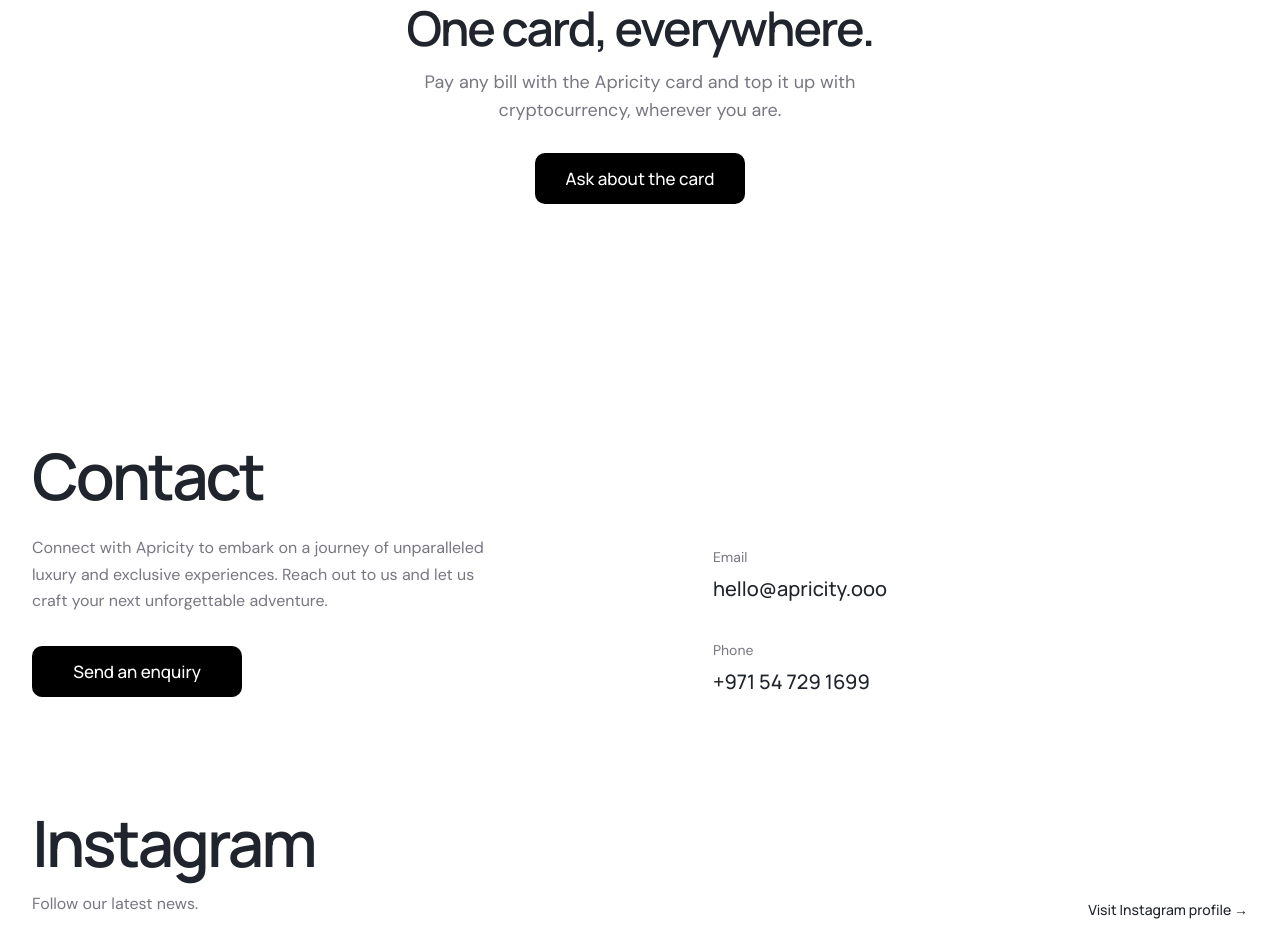
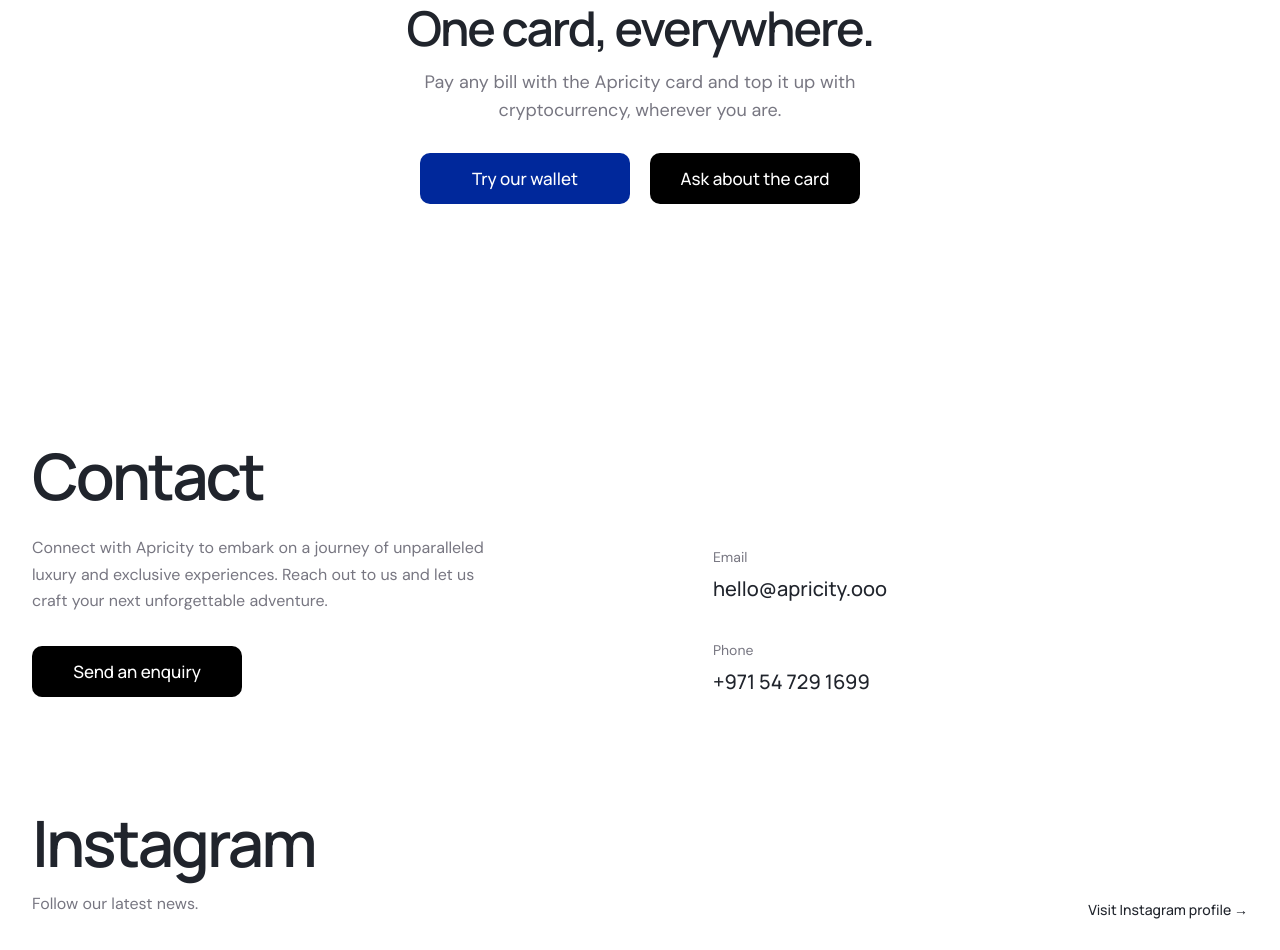
Before and after one commit to 88lokoloko88-gif/apricity-website, a plain HTML site: page index.html in a window 1280 px wide. Shown: the part 3369-4319 px from the top of the page. Drawn offline with Linux system fonts and the light colour scheme.

Commit message:
Add Try our wallet button before Ask about the card
Co-authored-by: Copilot <223556219+Copilot@users.noreply.github.com>

```diff
--- a/index.html
+++ b/index.html
@@ -85,7 +85,9 @@
     .card-section-media { display: block; width: min(100%, 560px); aspect-ratio: 260 / 146; border-radius: 12px; background: #fff; overflow: hidden; }
     .card-section-video { display: block; width: 100%; height: 100%; object-fit: cover; object-position: center; }
     .card-section-copy h2 { margin-bottom: 16px; font-size: clamp(32px, 4.4vw, 48px); letter-spacing: -2px; animation: card-title-reveal .8s cubic-bezier(.19,1,.22,1) both; }
-    .card-section-copy .footer-button { margin-top: 28px; }
+    .card-actions { display: flex; flex-wrap: wrap; gap: 16px 20px; align-items: center; justify-content: center; margin-top: 28px; }
+    .wallet-button { display: inline-flex; align-items: center; justify-content: center; min-width: 210px; padding: 17px 28px; border-radius: 10px; background: var(--blue); color: var(--white); text-decoration: none; font: 500 17px/1 'Manrope', sans-serif; transition: opacity var(--ease); }
+    .wallet-button:hover { opacity: .75; }
     .card-section-copy p { max-width: 520px; margin: 0 auto; color: var(--muted); font-size: 18px; line-height: 1.55; animation: card-copy-reveal .8s .14s cubic-bezier(.19,1,.22,1) both; }
     @keyframes card-title-reveal { from { opacity: 0; transform: translateY(18px); } to { opacity: 1; transform: translateY(0); } }
     @keyframes card-copy-reveal { from { opacity: 0; transform: translateY(12px); } to { opacity: 1; transform: translateY(0); } }
@@ -243,7 +245,10 @@
         <div class="card-section-copy">
           <h2 id="card-title">One card, everywhere.</h2>
           <p>Pay any bill with the Apricity card and top it up with cryptocurrency, wherever you are.</p>
-          <a class="footer-button" href="mailto:hello@apricity.ooo?subject=Apricity%20card">Ask about the card</a>
+          <div class="card-actions">
+            <a class="wallet-button" href="https://t.me/ApricityWalletBot" target="_blank" rel="noopener">Try our wallet</a>
+            <a class="footer-button" href="mailto:hello@apricity.ooo?subject=Apricity%20card">Ask about the card</a>
+          </div>
         </div>
       </div>
     </section>
```
